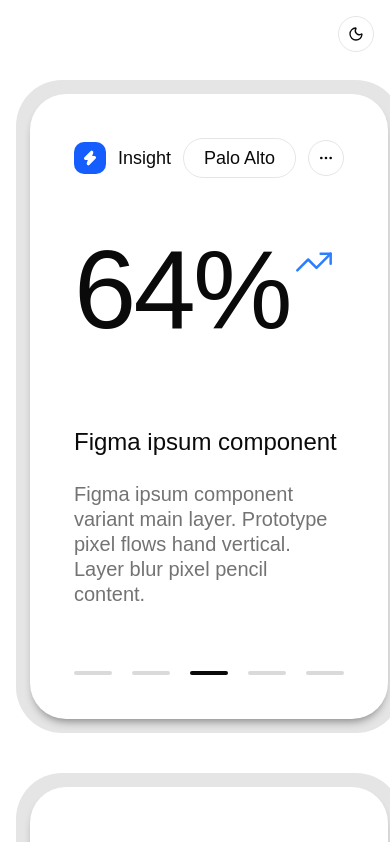
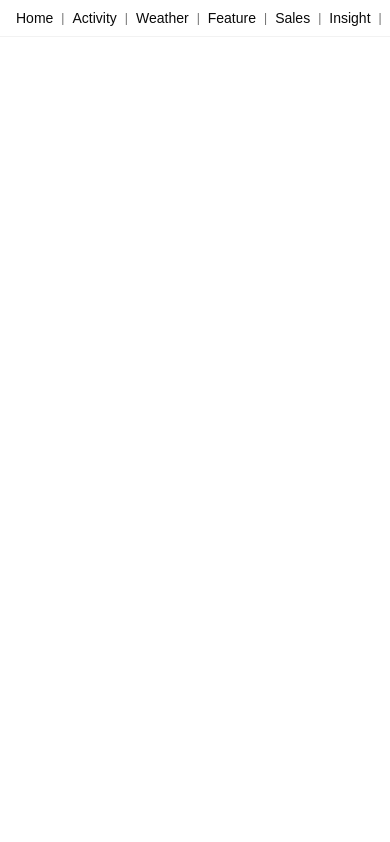
Before and after one commit to Cedaudr/widgets, a React (Vite) app in the folder widgets/: page / in a window 390 px wide. Shown: the top 842 px of the page. Built offline with nearby package versions, Linux system fonts and the light colour scheme.

Commit message:
Update App to use routing with react-router-dom

```diff
--- a/widgets/src/App.jsx
+++ b/widgets/src/App.jsx
@@ -1,4 +1,3 @@
-import { ThemeToggle } from "@/components/theme-toggle"
 import {
   ActivityWidget,
   FeatureWidget,
@@ -7,19 +6,31 @@ import {
   StatWidget,
   WeatherWidget,
 } from "@/components/widgets"
+import { Navigation } from "@/components/Navigation"
+import { createBrowserRouter, RouterProvider, Routes, Route } from "react-router-dom"
+
+const router = createBrowserRouter([
+  {
+    path: "/",
+    element: (
+      <div className="min-h-screen bg-background text-foreground">
+        <Navigation />
+        <div className="px-4 py-20">
+          <Routes>
+            <Route path="/" element={<div />} />
+            <Route path="/activity" element={<ActivityWidget />} />
+            <Route path="/weather" element={<WeatherWidget />} />
+            <Route path="/feature" element={<FeatureWidget />} />
+            <Route path="/sales" element={<SalesReportWidget />} />
+            <Route path="/insight" element={<InsightWidget />} />
+            <Route path="/stat" element={<StatWidget />} />
+          </Routes>
+        </div>
+      </div>
+    ),
+  },
+])
 
 export default function App() {
-  return (
-    <main className="min-h-screen bg-background text-foreground transition-colors">
-      <ThemeToggle className="fixed top-4 right-4 z-10" />
-      <div className="mx-auto grid max-w-7xl items-start justify-items-center gap-10 px-4 py-20 md:grid-cols-2 xl:grid-cols-3">
-        <InsightWidget />
-        <SalesReportWidget />
-        <FeatureWidget />
-        <ActivityWidget />
-        <WeatherWidget />
-        <StatWidget />
-      </div>
-    </main>
-  )
+  return <RouterProvider router={router} />
 }
```
